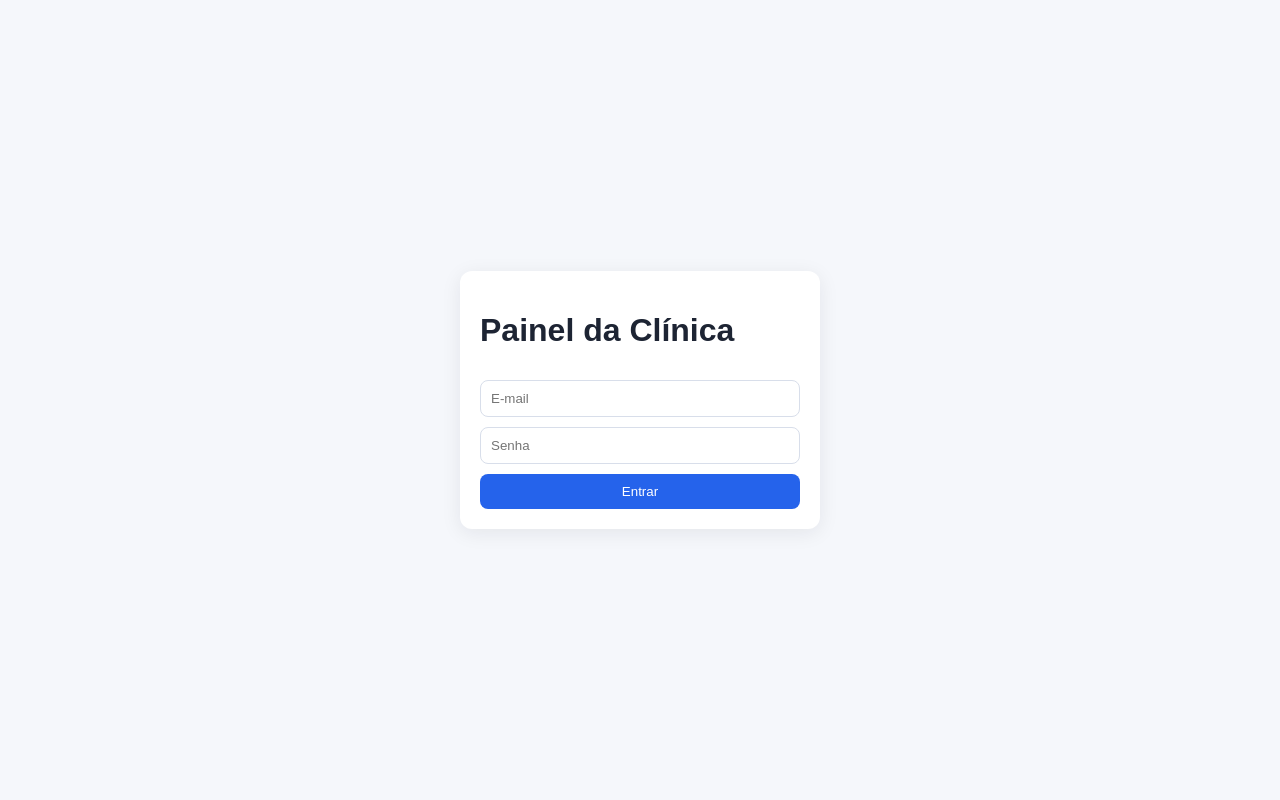
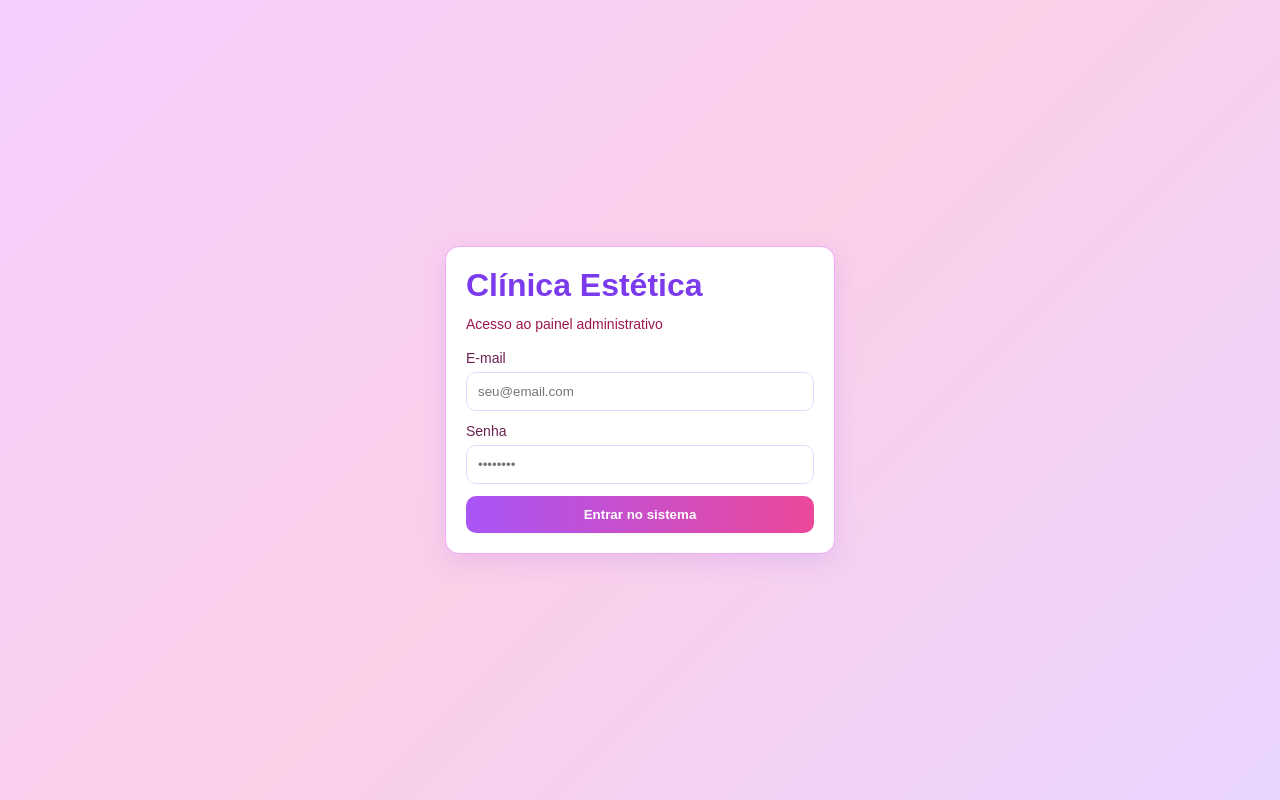
Before and after one commit to clawdclawd27-source/repositorio, a React (Vite) app in the folder clinica-web/: page /login in a window 1280 px wide. Built offline with nearby package versions, Linux system fonts and the light colour scheme; no server answers.

Commit message:
Improve login UI with purple/pink professional theme

```diff
--- a/clinica-web/src/pages/LoginPage.tsx
+++ b/clinica-web/src/pages/LoginPage.tsx
@@ -22,12 +22,19 @@ export function LoginPage() {
 
   return (
     <div className="login-wrap">
-      <form className="card" onSubmit={onSubmit}>
-        <h1>Painel da Clínica</h1>
-        <input placeholder="E-mail" value={email} onChange={(e) => setEmail(e.target.value)} />
-        <input placeholder="Senha" type="password" value={password} onChange={(e) => setPassword(e.target.value)} />
+      <form className="card login-card" onSubmit={onSubmit}>
+        <h1>Clínica Estética</h1>
+        <p className="subtitle">Acesso ao painel administrativo</p>
+        <label>
+          E-mail
+          <input placeholder="seu@email.com" value={email} onChange={(e) => setEmail(e.target.value)} />
+        </label>
+        <label>
+          Senha
+          <input placeholder="••••••••" type="password" value={password} onChange={(e) => setPassword(e.target.value)} />
+        </label>
         {error && <small>{error}</small>}
-        <button type="submit">Entrar</button>
+        <button type="submit">Entrar no sistema</button>
       </form>
     </div>
   );
--- a/clinica-web/src/styles.css
+++ b/clinica-web/src/styles.css
@@ -1,17 +1,26 @@
 * { box-sizing: border-box; font-family: Arial, sans-serif; }
-body { margin: 0; background: #f5f7fb; color: #1d2433; }
+body { margin: 0; background: #fdf8ff; color: #3e2a4d; }
 a { color: inherit; text-decoration: none; }
 
 .app-shell { display: grid; grid-template-columns: 260px 1fr; min-height: 100vh; }
-.sidebar { background: #111827; color: #fff; padding: 20px; display: flex; flex-direction: column; gap: 12px; }
+.sidebar { background: linear-gradient(180deg, #7c3aed 0%, #db2777 100%); color: #fff; padding: 20px; display: flex; flex-direction: column; gap: 12px; }
 .sidebar nav { display: grid; gap: 8px; margin: 8px 0 16px; }
-.sidebar nav a { padding: 8px 10px; border-radius: 8px; background: rgba(255,255,255,0.06); }
-.sidebar button { padding: 10px; border: 0; border-radius: 8px; cursor: pointer; }
+.sidebar nav a { padding: 8px 10px; border-radius: 8px; background: rgba(255,255,255,0.2); }
+.sidebar button { padding: 10px; border: 0; border-radius: 8px; cursor: pointer; background: #fbcfe8; color: #6b214f; }
 .content { padding: 24px; }
 
-.card { background: #fff; border-radius: 12px; padding: 20px; box-shadow: 0 4px 20px rgba(20,20,40,0.08); }
-.login-wrap { min-height: 100vh; display: grid; place-items: center; }
-.login-wrap .card { width: 360px; display: grid; gap: 10px; }
-input, button { padding: 10px; border-radius: 8px; border: 1px solid #d8deea; }
-button { background: #2563eb; color: #fff; border: none; }
-small { color: #b91c1c; }
+.card { background: #fff; border-radius: 14px; padding: 20px; box-shadow: 0 8px 24px rgba(123, 58, 237, 0.12); }
+.login-wrap {
+  min-height: 100vh;
+  display: grid;
+  place-items: center;
+  background: linear-gradient(135deg, #f5d0fe 0%, #fbcfe8 50%, #e9d5ff 100%);
+}
+.login-card { width: 390px; display: grid; gap: 12px; border: 1px solid #f0abfc; }
+.login-card h1 { margin: 0; color: #7c3aed; }
+.login-card .subtitle { margin: 0 0 6px; color: #9d174d; font-size: 14px; }
+.login-card label { display: grid; gap: 6px; font-size: 14px; color: #6b214f; }
+input, button { padding: 11px; border-radius: 10px; border: 1px solid #e9d5ff; }
+input:focus { outline: 2px solid #d8b4fe; border-color: #c084fc; }
+button { background: linear-gradient(90deg, #a855f7 0%, #ec4899 100%); color: #fff; border: none; font-weight: 600; }
+small { color: #be123c; }
```
